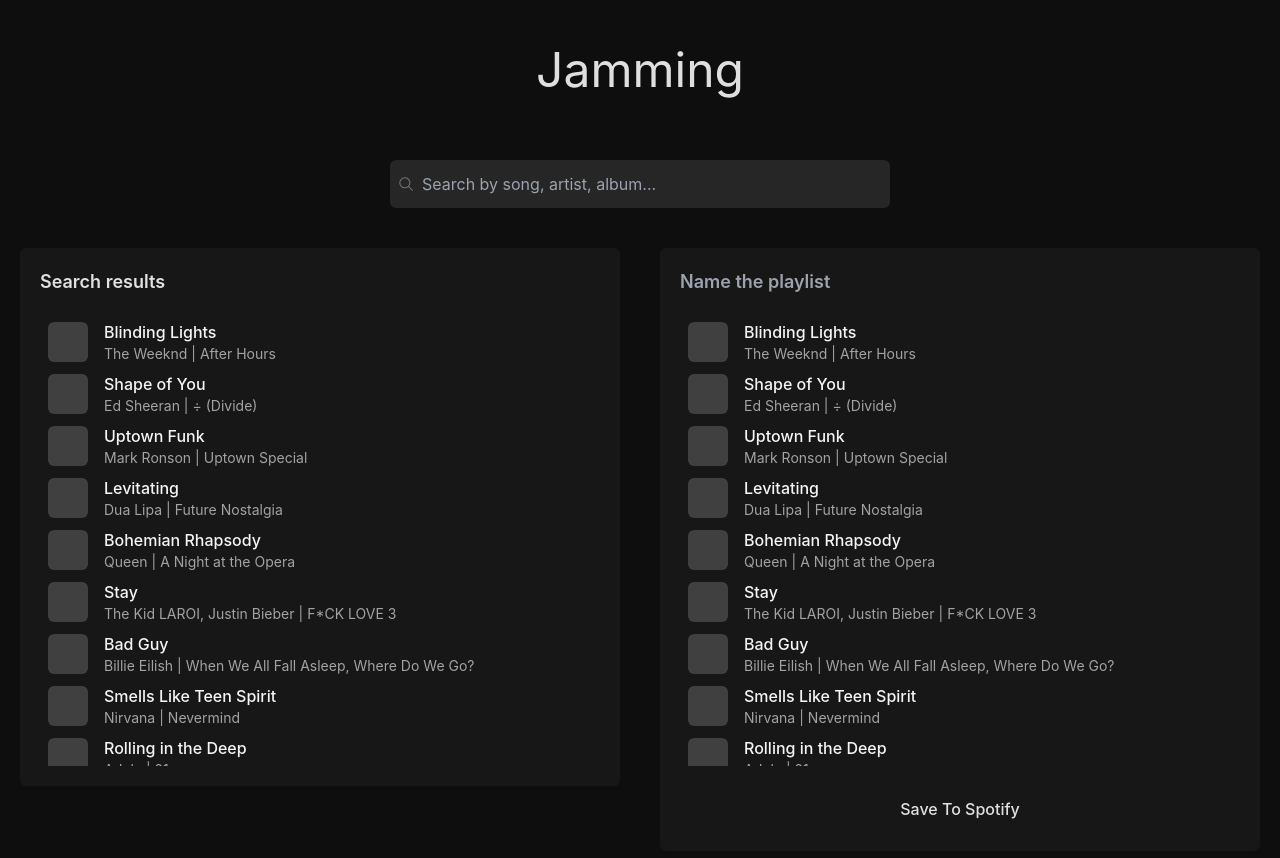
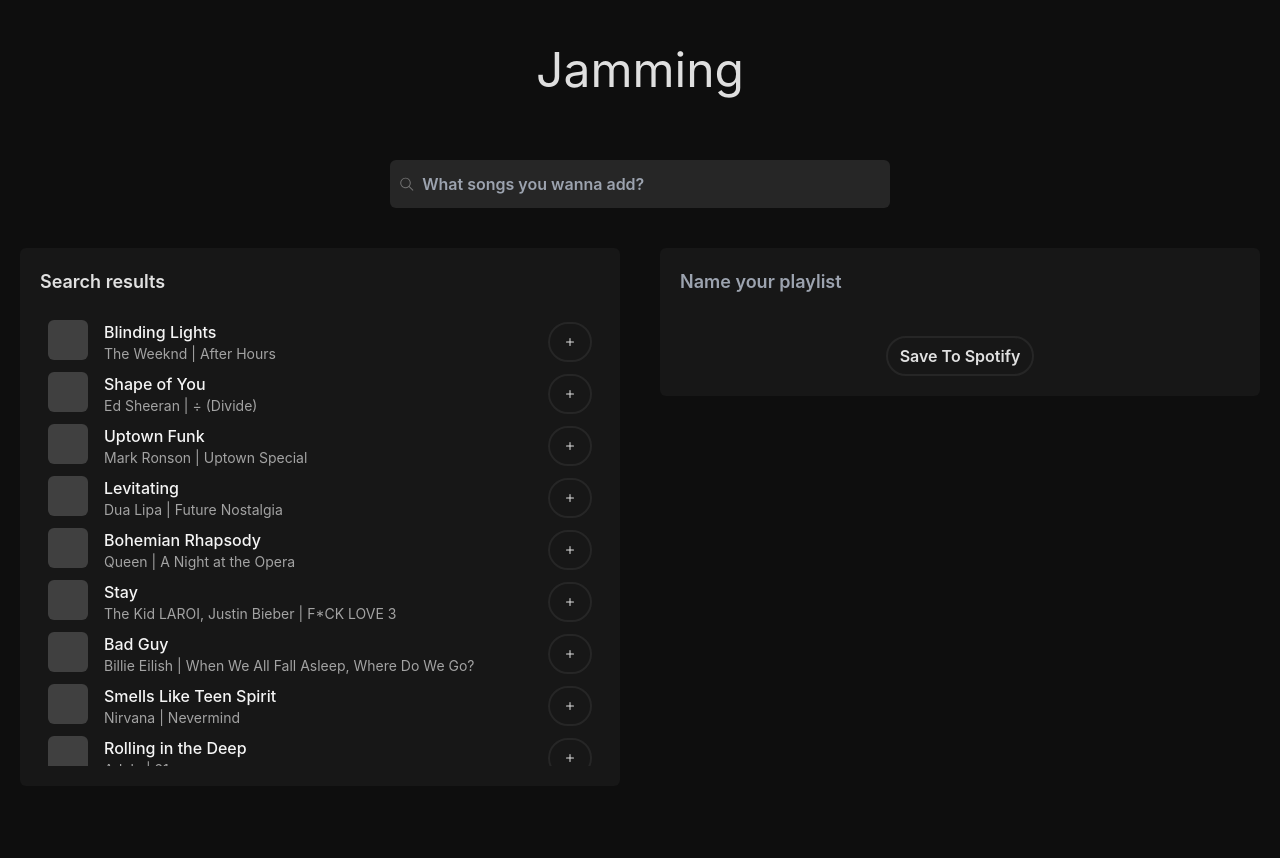
Before and after one commit to aeonclouzeau/jamming, a React (Vite) app: page / in a window 1280 px wide. Shown: the top 858 px of the page. After the commit the page ends 806 px from the top, so only its background shows below. Built offline with nearby package versions, Linux system fonts and the light colour scheme.

Commit message:
feat: implement adding and removing songs to playlist

```diff
--- a/src/App.tsx
+++ b/src/App.tsx
@@ -1,10 +1,35 @@
+import { useCallback, useState } from "react";
 import "./App.css";
 import Playlist from "./components/Playlist/Playlist";
 import SearchBar from "./components/SearchBar/SearchBar";
 import SearchResults from "./components/SearchResults/SearchResults";
-import { tracks } from "./mock/tracks";
+// import { tracks } from "./mock/tracks";
+import { ITrack } from "./types/Track";
 
 function App() {
+  const [playlistName, setPlaylistName] = useState("");
+  const [playlistTracks, setPlaylistTracks] = useState<ITrack[]>([]);
+
+  const updatePlaylistName = useCallback((name: string) => {
+    setPlaylistName(name);
+  }, []);
+
+  const addTrack = useCallback(
+    (track: ITrack) => {
+      if (playlistTracks.some((savedTrack) => savedTrack.id === track.id)) {
+        return;
+      }
+      setPlaylistTracks((prevTracks) => [...prevTracks, track]);
+    },
+    [playlistTracks]
+  );
+
+  const removeTrack = useCallback((track: ITrack) => {
+    setPlaylistTracks((prevTracks) => {
+      return prevTracks.filter((currentTrack) => currentTrack.id !== track.id);
+    });
+  }, []);
+
   return (
     <div className="flex flex-col items-center h-full w-full justify-evenly p-5 gap-10">
       <div className="flex w-full h-[100px] items-center justify-center">
@@ -16,8 +41,13 @@
         <SearchBar />
       </div>
       <div className="flex gap-10 w-full h-full">
-        <SearchResults />
-        <Playlist tracks={tracks} />
+        <SearchResults onAdd={addTrack} />
+        <Playlist
+          tracks={playlistTracks}
+          playlistName={playlistName}
+          onNameChange={updatePlaylistName}
+          onRemove={removeTrack}
+        />
       </div>
     </div>
   );
--- a/src/components/Button/Button.tsx
+++ b/src/components/Button/Button.tsx
@@ -1,15 +1,30 @@
-import React from "react";
+import { ButtonHTMLAttributes } from "react";
+
+type Props = ButtonHTMLAttributes<HTMLButtonElement> & {
+  variant?: "normal" | "circle";
+};
 
 const Button = ({
   children,
   onClick,
-}: {
-  children: React.ReactNode;
-  onClick?: () => void;
-}) => {
+  title,
+  variant = "normal",
+  ...rest
+}: Props) => {
+  const variantMap = {
+    normal: "",
+    circle: "aspect-square p-0",
+  };
+
   return (
     <div>
-      <button className="flex" type="button" onClick={onClick}>
+      <button
+        title={title}
+        className={`flex gap-2 rounded-full border-2 p-3 h-10 items-center justify-center font-semibold border-neutral-800 hover:border-purple-400 hover:bg-purple-400 hover:text-neutral-800 transition-all ease-in-out duration-300 ${variantMap[variant]}`}
+        type="button"
+        onClick={onClick}
+        {...rest}
+      >
         {children}
       </button>
     </div>
--- a/src/components/Playlist/Playlist.tsx
+++ b/src/components/Playlist/Playlist.tsx
@@ -1,14 +1,20 @@
-import React, { useState } from "react";
+import React, { useCallback } from "react";
 import Button from "../Button/Button";
-import { ITrack } from "../../types/Track";
+import { PlaylistProps } from "../../types/Track";
 import TrackList from "../TrackList/TrackList";
 
-const Playlist = ({ tracks }: { tracks: ITrack[] }) => {
-  const [playlistName, setPlaylistName] = useState<string>("");
-
-  const handleChange = (e: React.ChangeEvent<HTMLInputElement>) => {
-    setPlaylistName(e.target.value);
-  };
+const Playlist = ({
+  tracks,
+  playlistName,
+  onNameChange,
+  onRemove,
+}: PlaylistProps) => {
+  const handleNameChange = useCallback(
+    (e: React.ChangeEvent<HTMLInputElement>) => {
+      onNameChange(e.target.value);
+    },
+    [onNameChange]
+  );
 
   return (
     <div
@@ -19,11 +25,11 @@
         name="playlist"
         type="text"
         value={playlistName}
-        onChange={handleChange}
-        placeholder="Name the playlist"
+        onChange={handleNameChange}
+        placeholder="Name your playlist"
         className="bg-transparent text-neutral-100 text-lg font-semibold w-full focus:outline-none"
       />
-      {tracks && <TrackList tracks={tracks} />}
+      <TrackList tracks={tracks} isRemoval onRemove={onRemove} />
       <Button>Save To Spotify</Button>
     </div>
   );
--- a/src/components/SearchBar/SearchBar.tsx
+++ b/src/components/SearchBar/SearchBar.tsx
@@ -11,16 +11,16 @@
   return (
     <div
       id="SearchBar"
-      className="flex items-center gap-2 bg-neutral-800 rounded-md px-2 py-1 w-full h-12"
+      className="flex border border-transparent items-center gap-2 bg-neutral-800 rounded-md px-2 py-1 w-full h-12 hover:border-purple-400 duration-300 ease-in-out"
     >
       <GoSearch className="text-neutral-500" />
       <input
-        className="border-none focus:outline-none outline-transparent bg-transparent"
+        className="border-none focus:outline-none outline-transparent bg-transparent w-full font-semibold"
         type="text"
         name="search"
         value={search}
         onChange={handleChange}
-        placeholder="Search by song, artist, album..."
+        placeholder="What songs you wanna add?"
       />
     </div>
   );
--- a/src/components/SearchResults/SearchResults.tsx
+++ b/src/components/SearchResults/SearchResults.tsx
@@ -1,15 +1,16 @@
 // import React from "react";
 import { tracks } from "../../mock/tracks";
 import TrackList from "../TrackList/TrackList";
+import { ITrack } from "../../types/Track";
 
-const SearchResults = () => {
+const SearchResults = ({ onAdd }: { onAdd?: (track: ITrack) => void }) => {
   return (
     <div
       id="SearchResults"
-      className="flex flex-col bg-neutral-900 rounded-md p-5 items-start gap-5 w-full h-full"
+      className="flex flex-col bg-neutral-900 rounded-md p-5 items-start gap-5 w-full h-full select-none"
     >
       <h2 className="text-lg font-semibold">Search results</h2>
-      <TrackList tracks={tracks} />
+      <TrackList tracks={tracks} isRemoval={false} onAdd={onAdd} />
     </div>
   );
 };
--- a/src/components/Track/Track.tsx
+++ b/src/components/Track/Track.tsx
@@ -1,20 +1,49 @@
-// import React from "react";
-import { ITrack } from "../../types/Track";
+import { useCallback } from "react";
+import { TrackProps } from "../../types/Track";
+import Button from "../Button/Button";
+import { BsPlus, BsDash } from "react-icons/bs";
 
-const Track = ({ id, name, artist, album }: ITrack) => {
+const Track = ({ track, isRemoval, onAdd, onRemove }: TrackProps) => {
+  const addTrack = useCallback(() => {
+    if (onAdd) onAdd(track);
+  }, [onAdd, track]);
+
+  const removeTrack = useCallback(() => {
+    if (onRemove) onRemove(track);
+  }, [onRemove, track]);
+
+  const renderAction = () => {
+    if (isRemoval) {
+      return (
+        <Button onClick={removeTrack}>
+          <BsDash />
+        </Button>
+      );
+    } else {
+      return (
+        <Button variant="circle" onClick={addTrack}>
+          <BsPlus />
+        </Button>
+      );
+    }
+  };
+
   return (
     <div
-      id={id}
-      className="flex items-center gap-4 hover:bg-neutral-800 w-full rounded-md px-2 py-1 transition-all ease-in-out duration-200 snap-start"
+      id={track.id}
+      className="flex items-center justify-between hover:bg-neutral-800 w-full rounded-md px-2 py-1 transition-all ease-in-out duration-200 snap-start"
     >
-      <div className="rounded-md bg-neutral-700 w-10 h-10"></div>
-      <div className="flex flex-col">
-        <h3 className="font-medium text-neutral-100">{name}</h3>
-        <div className="flex gap-1">
-          <p className="text-neutral-400 text-sm">{artist} |</p>
-          <p className="text-neutral-400 text-sm">{album}</p>
+      <div className="flex gap-4">
+        <div className="rounded-md bg-neutral-700 w-10 h-10" />
+        <div className="flex flex-col">
+          <h3 className="font-medium text-neutral-100">{track.name}</h3>
+          <div className="flex gap-1">
+            <p className="text-neutral-400 text-sm">{track.artist} |</p>
+            <p className="text-neutral-400 text-sm">{track.album}</p>
+          </div>
         </div>
       </div>
+      {renderAction()}
     </div>
   );
 };
--- a/src/components/TrackList/TrackList.tsx
+++ b/src/components/TrackList/TrackList.tsx
@@ -1,21 +1,20 @@
-// import React from "react";
-import { ITrack } from "../../types/Track";
+import { TrackListProps } from "../../types/Track";
 import Track from "../Track/Track";
 
-const TrackList = ({ tracks }: { tracks: ITrack[] }) => {
+const TrackList = ({ tracks, onAdd, isRemoval, onRemove }: TrackListProps) => {
   return (
     <div
       id="TrackList"
       className="flex flex-col w-full h-full md:max-h-[450px] overflow-y-auto scrollbar-thumb-neutral-800 scrollbar-track-transparent scrollbar-thumb-rounded-full scroll-smooth scrollbar-thin snap-y"
     >
       {tracks &&
-        tracks.map((track, index) => (
+        tracks.map((track) => (
           <Track
-            key={index}
-            id={track.id}
-            name={track.name}
-            artist={track.artist}
-            album={track.album}
+            key={track.id}
+            track={track}
+            isRemoval={isRemoval}
+            onAdd={onAdd}
+            onRemove={onRemove}
           />
         ))}
     </div>
--- a/src/index.css
+++ b/src/index.css
@@ -20,21 +20,3 @@
 body {
   margin: 0;
 }
-
-button {
-  border-radius: 8px;
-  border: 1px solid transparent;
-  padding: 0.6em 1.2em;
-  font-size: 1em;
-  font-weight: 500;
-  font-family: inherit;
-  cursor: pointer;
-  transition: border-color 0.25s;
-}
-button:hover {
-  border-color: #646cff;
-}
-button:focus,
-button:focus-visible {
-  outline: 4px auto -webkit-focus-ring-color;
-}
--- a/src/types/Track.d.ts
+++ b/src/types/Track.d.ts
@@ -1,8 +1,27 @@
-interface ITrack {
-    id: string;
-    name: string;
-    artist: string;
-    album: string;
+export interface ITrack {
+  id: string;
+  name: string;
+  artist: string;
+  album: string;
 }
 
-export { ITrack };
+export type TrackProps = {
+  track: ITrack;
+  onAdd?: (track: ITrack) => void;
+  onRemove?: (track: ITrack) => void;
+  isRemoval?: boolean;
+};
+
+export type TrackListProps = {
+  tracks: ITrack[];
+  onAdd?: (track: ITrack) => void;
+  isRemoval?: boolean;
+  onRemove?: (track: ITrack) => void;
+};
+
+export type PlaylistProps = {
+  tracks: ITrack[];
+  playlistName: string;
+  onNameChange: (e: string) => void;
+  onRemove: (track: ITrack) => void;
+};
```
